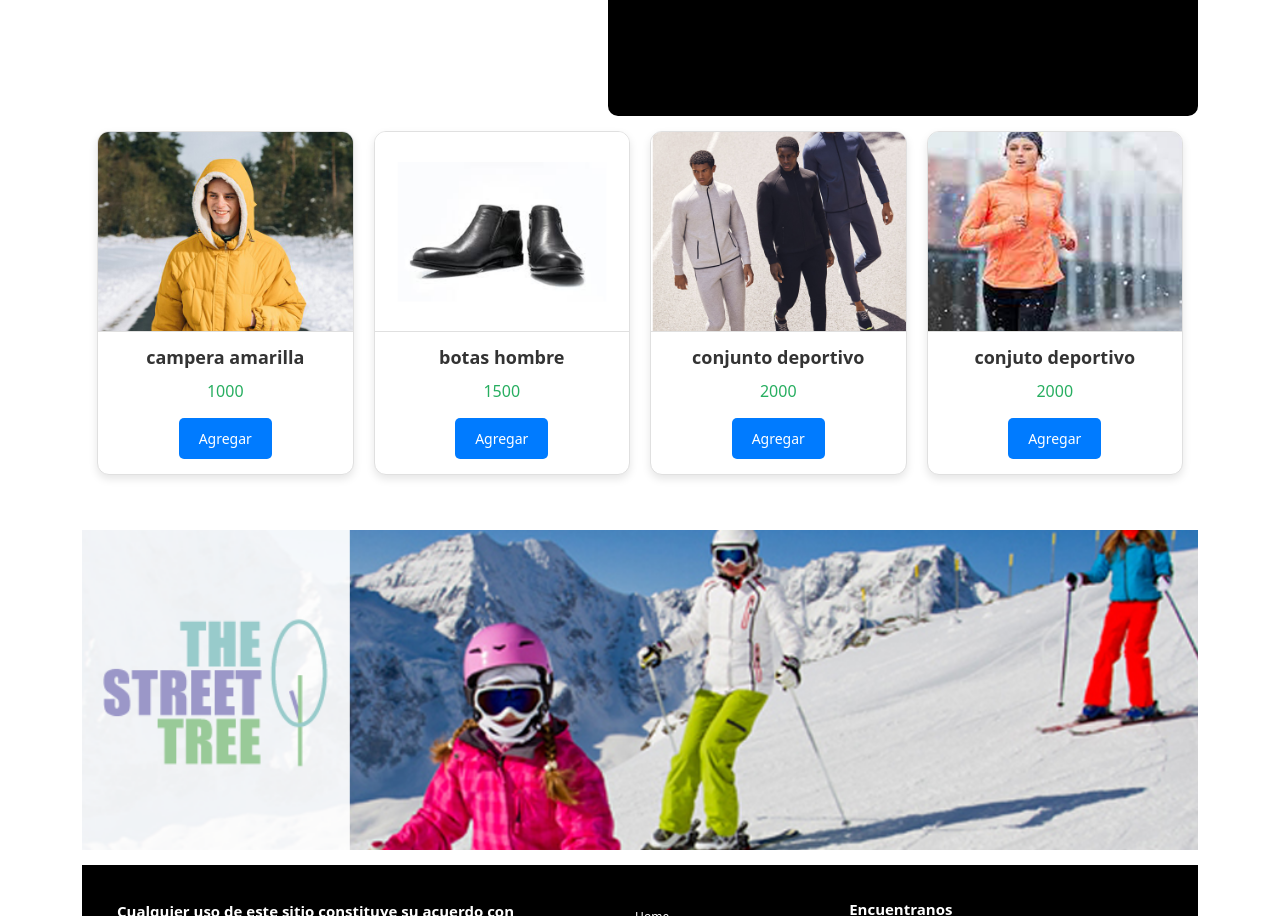
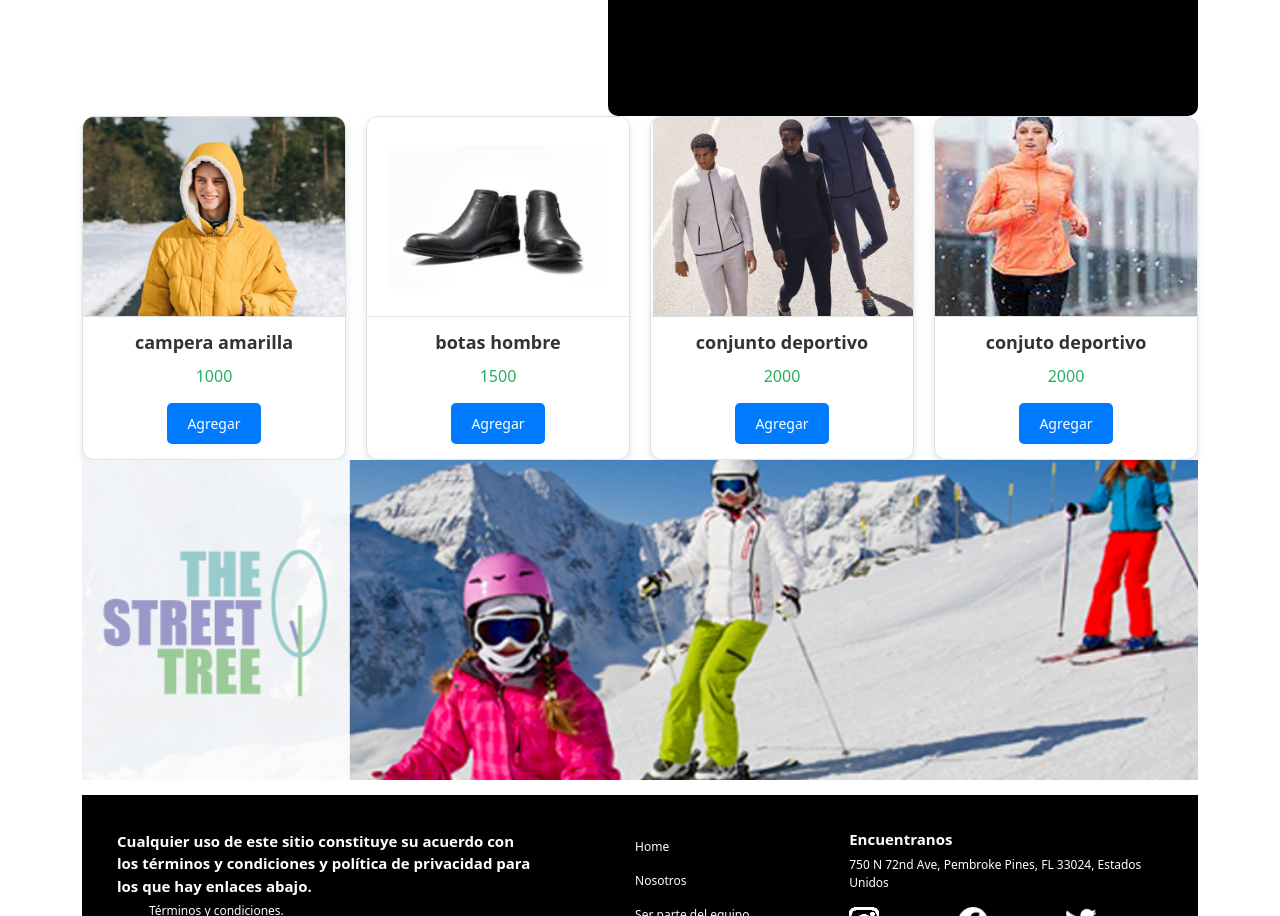
Before and after one commit to YerlinRojas/theStreetTree, a website: page index.html in a window 1280 px wide. Shown: the part 865-1781 px from the top of the page. Drawn offline with nearby package versions, Linux system fonts and the light colour scheme; files that its build step writes are made by us from their sources.

Commit message:
Update _home.scss

```diff
--- a/scss/partials/_home.scss
+++ b/scss/partials/_home.scss
@@ -23,13 +23,6 @@
     border-radius: 10px;
 }
 
-.gridCard{
-    display: grid;
-    grid-template-columns: auto auto auto;
-    grid-template-rows: auto auto auto;
-    margin: 15px;
-
-}
 
 .cardParameters{
     margin: 10px;
```
